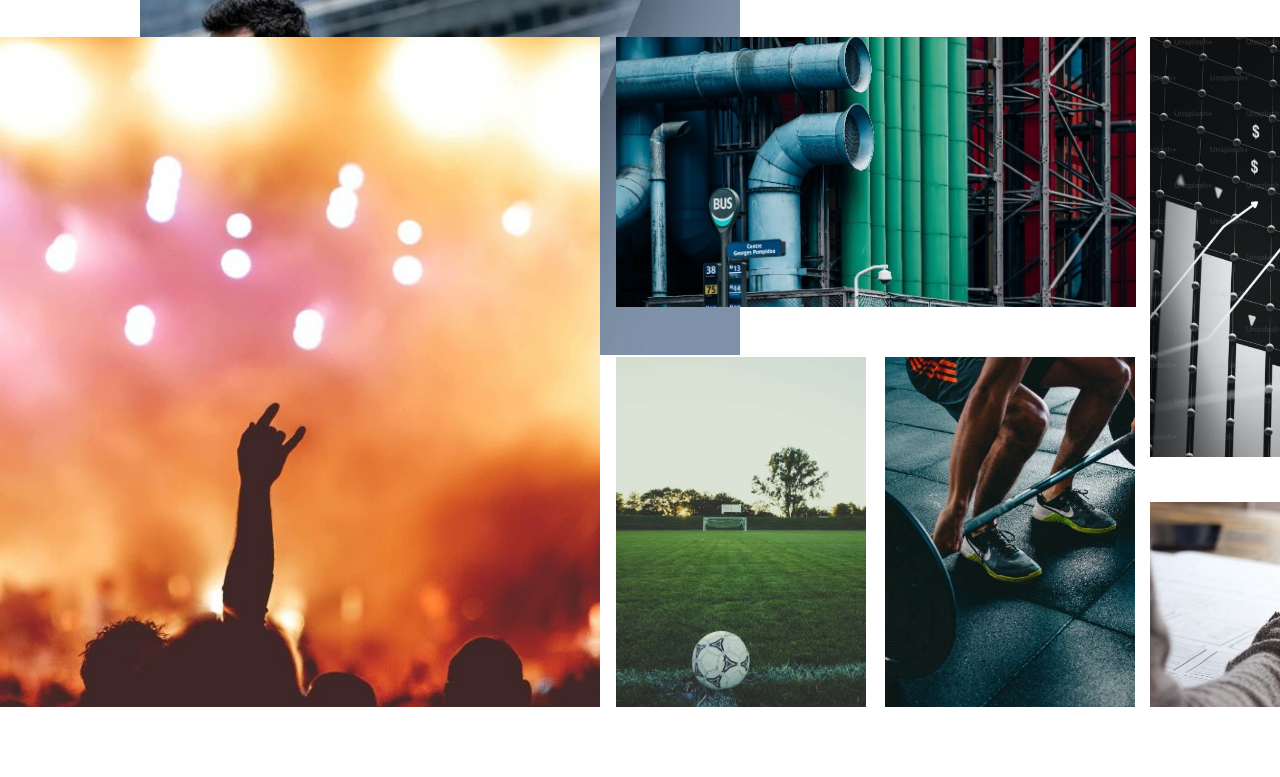
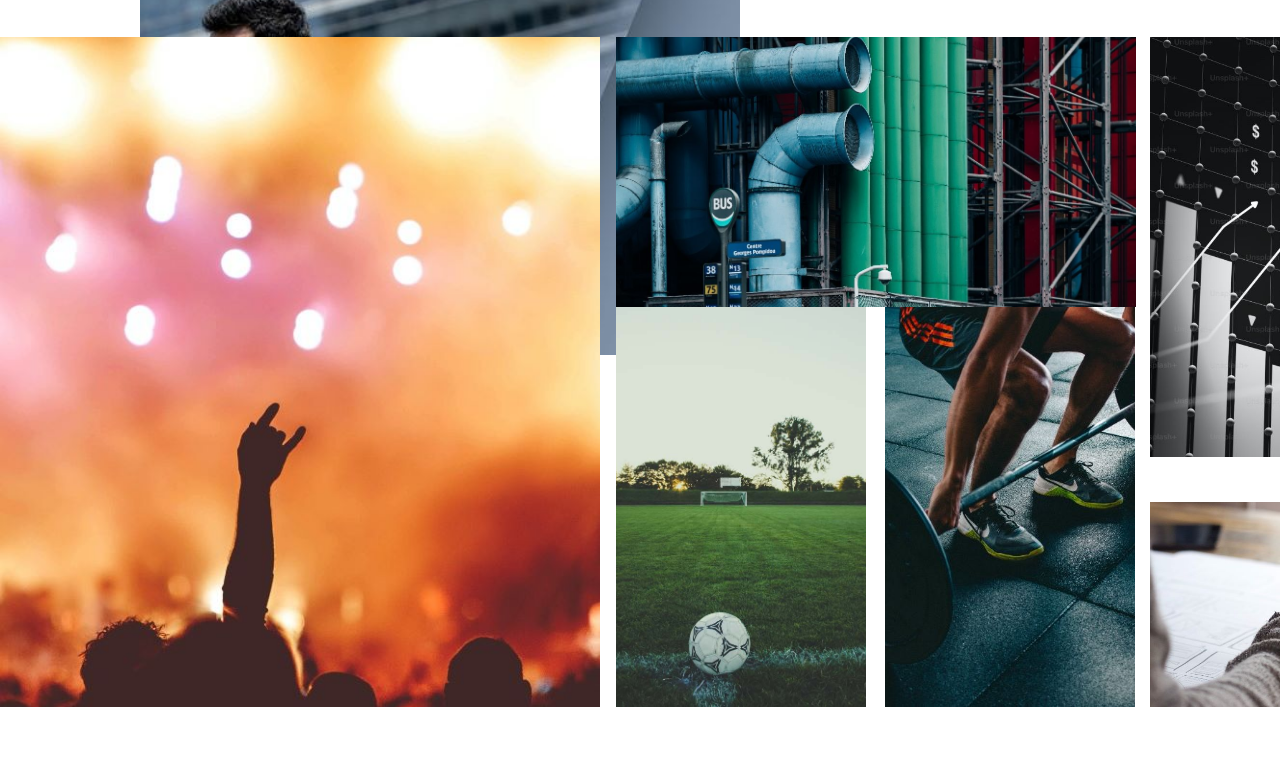
Before and after one commit to Charlie829030/jims, a plain HTML site: page index.html in a window 1280 px wide. Shown: the part 6385-7162 px from the top of the page. Drawn offline with Linux system fonts and the light colour scheme; a web font is replaced by a local one.

Commit message:
Update jims.css

```diff
--- a/jims.css
+++ b/jims.css
@@ -946,19 +946,19 @@ text-align: center;
 
 .box .dream .sp2{
     width: 250px;
-    height: 380px;
+    height: 430px;
     position: absolute;
-    top: 400px;
+    top: 350px;
     left: 616px;
 }
 
 
 .box .dream .sp3{
     width: 250px;
-    height: 380px;
+    height: 430px;
     position: absolute;
-    top: 400px; left:
-    885px;
+    top: 350px;
+    left: 885px;
 }
 
 
```
